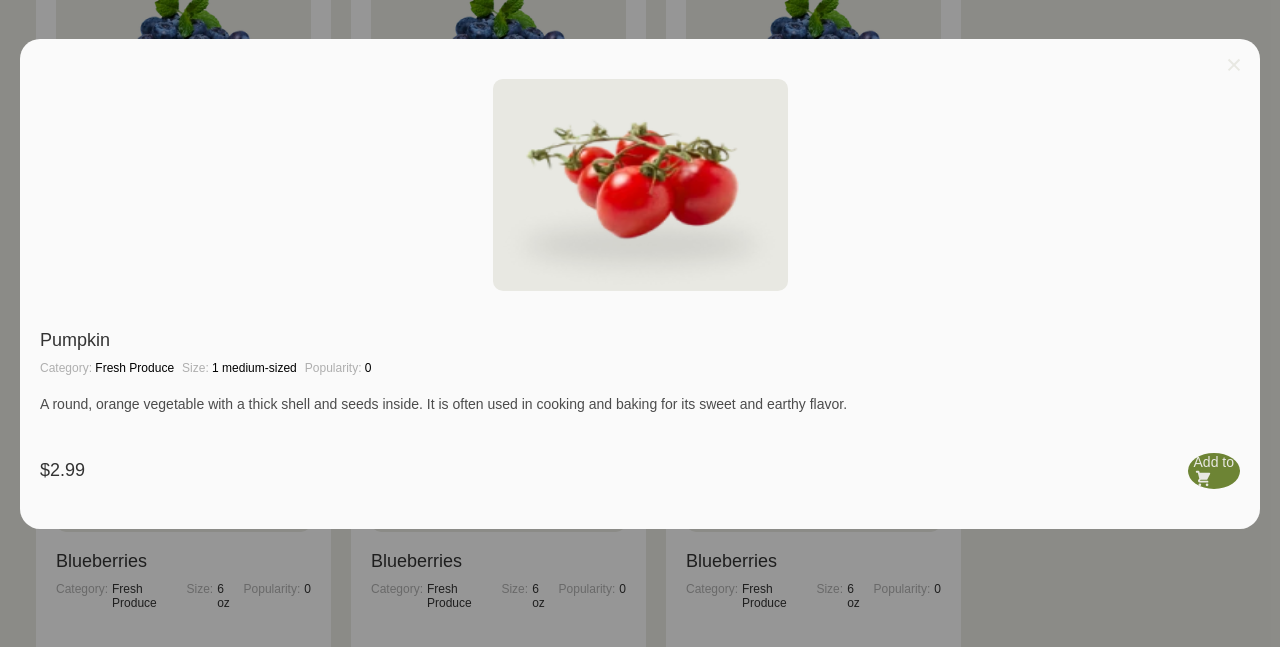
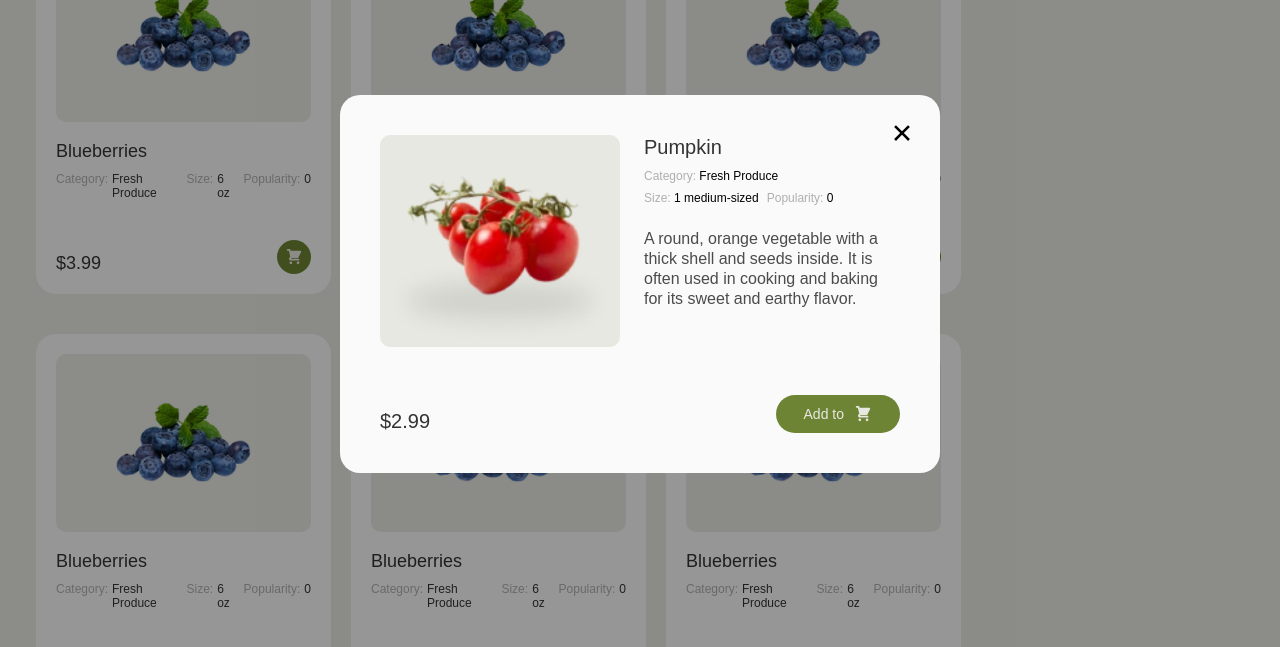
Before and after one commit to AsyaDev14/project-js, a website built with Parcel: page src/index.html in a window 1280 px wide. Shown: the part 116-763 px from the top of the page. Built offline with nearby package versions, Linux system fonts and the light colour scheme.

Commit message:
adaptation/modal-window

```diff
--- a/src/css/layout/modal.css
+++ b/src/css/layout/modal.css
@@ -1,8 +1,10 @@
+.backdrop > .container {
+  min-width: 280px;
+}
 .backdrop {
   position: fixed;
   top: 0;
   left: 0;
-  opacity: 1;
 
   width: 100%;
   height: 100%;
@@ -19,11 +21,12 @@
   top: 50%;
   left: 50%;
   transform: translate(-50%, -50%);
-  background-color: #fafafa;
+  background-color: var(--color-card-bckg);
   border-radius: 20px;
   width: calc(100% - 40px);
 }
 .modal-close-btn {
+  fill: #010101;
   background: transparent;
   position: absolute;
   top: 14px;
@@ -31,7 +34,6 @@
   display: flex;
   justify-content: center;
   align-items: center;
-  border: none;
   width: 24px;
   height: 24px;
   padding: 0;
@@ -41,31 +43,26 @@
   justify-content: space-between;
   align-items: center;
 }
-/* .modal-cart-btn {
-  font-size: 14px;
-  line-height: 1.29;
-  color: #e8e8e2;
+.modal-cart-btn {
+  padding: 12px 24px;
   border-radius: 30px;
-  background-color: #6d8434;
   display: flex;
   align-items: center;
   justify-content: center;
   gap: 10px;
-  border: none;
-  padding: 12px 24px;
-  fill: #e8e8e2;
-} */
+}
 .modal-img {
-  background-color: #e8e8e2;
+  background-color: var(--color-img-bckg);
   border-radius: 10px;
   margin: 0 auto;
   width: 295px;
   height: 212px;
   margin-bottom: 20px;
 }
-.product-name {
+.modal-product-name {
   font-size: 18px;
   line-height: 1.11;
+  font-weight: 500;
 }
 .product-info {
   display: flex;
@@ -94,3 +91,57 @@
   line-height: 1.11;
   font-weight: 500;
 }
+/* TABLET */
+@media only screen and (min-width: 768px) {
+  .modal {
+    /* display: flex; */
+    padding-left: 40px;
+    padding-right: 40px;
+    width: 600px;
+  }
+  .modal-product-name {
+    font-size: 20px;
+    line-height: 1.2;
+  }
+  .modal-close-btn {
+    top: 24px;
+    right: 24px;
+    width: 28px;
+    height: 28px;
+  }
+  .modal-close-icon {
+    width: 28px;
+    height: 28px;
+  }
+  .modal-card {
+    display: flex;
+    justify-content: center;
+    gap: 24px;
+  }
+  .product-info {
+    flex-direction: column;
+  }
+  .modal-img {
+    width: 240px;
+    margin-bottom: 48px;
+  }
+  .product-description {
+    font-size: 16px;
+    line-height: 1.25;
+  }
+  .product-info-list {
+    margin-bottom: 14px;
+  }
+  .modal-cart-btn {
+    padding: 10px 28px;
+  }
+  .product-price {
+    font-size: 20px;
+    line-height: 1.2;
+  }
+  .cart-container {
+    align-items: flex-end;
+  }
+}
+@media only screen and (min-width: 1272px) {
+}
--- a/src/partials/modal.html
+++ b/src/partials/modal.html
@@ -1,23 +1,25 @@
-<div class="backdrop is-hidden" data-modal>
-  <div class="modal " data-product-id = "1">
+<div class="backdrop is-hidden " data-modal>
+  <div class="modal container" data-product-id = "1">
     <button class="modal-close-btn button" type="button" data-modal-close>
       <svg class="modal-close-icon" width="22" height="22">
         <use href="./icons/icons.svg#icon-close"></use>
       </svg>
     </button>
+    <div class="modal-card">
       <img src="./images/cart/success.webp" alt="image of chosen product" class="modal-img">
       <div class="product-info">
-        <h2 class="product-name">Pumpkin</h2>
+          <h2 class="modal-product-name">Pumpkin</h2>
           <ul class="product-info-list">
               <li class="product-info-item">Category: <span class="info-item-text">Fresh Produce</span></li>
               <li class="product-info-item">Size: <span class="info-item-text">1 medium-sized</span></li>
               <li class="product-info-item">Popularity: <span class="info-item-text">0</span></li>
           </ul>
+          <p class="product-description">A round, orange vegetable with a thick shell and seeds inside. It is often used in cooking and baking for its sweet and earthy flavor.</p>
       </div>
-    <p class="product-description">A round, orange vegetable with a thick shell and seeds inside. It is often used in cooking and baking for its sweet and earthy flavor.</p>
+    </div>
 <div class="cart-container">
     <p class="product-price">$2.99</p>
-          <button class="modal-cart-btn button" type="submit">Add to <svg class="cart-icon" width="18" height="18">
+          <button class="modal-cart-btn " type="submit">Add to <svg class="cart-icon" width="18" height="18">
             <use href="./icons/icons.svg#icon-cart"></use>
           </svg></button>
 </div>
```
Lines whose indentation alone changed are shown as unchanged.
